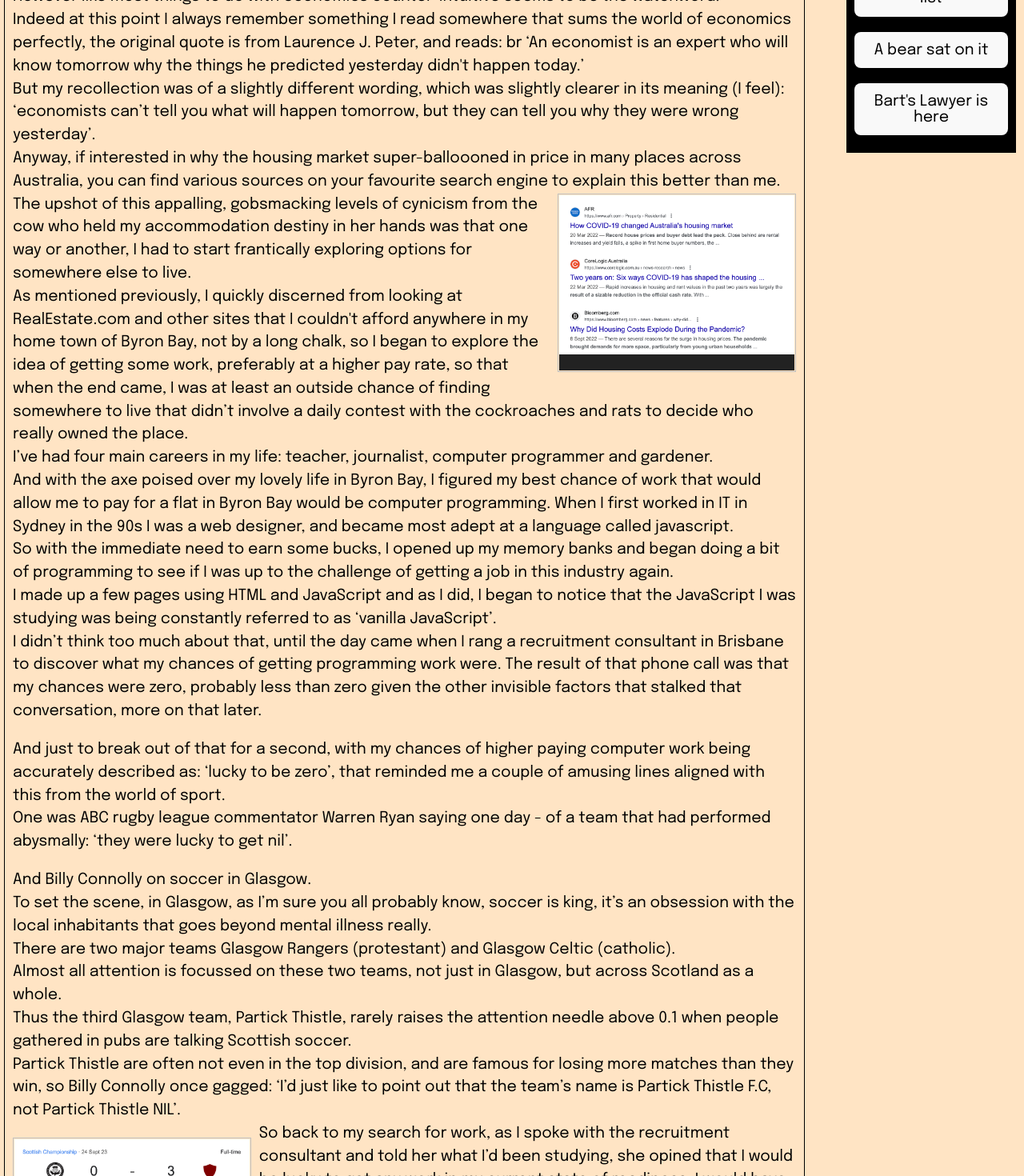
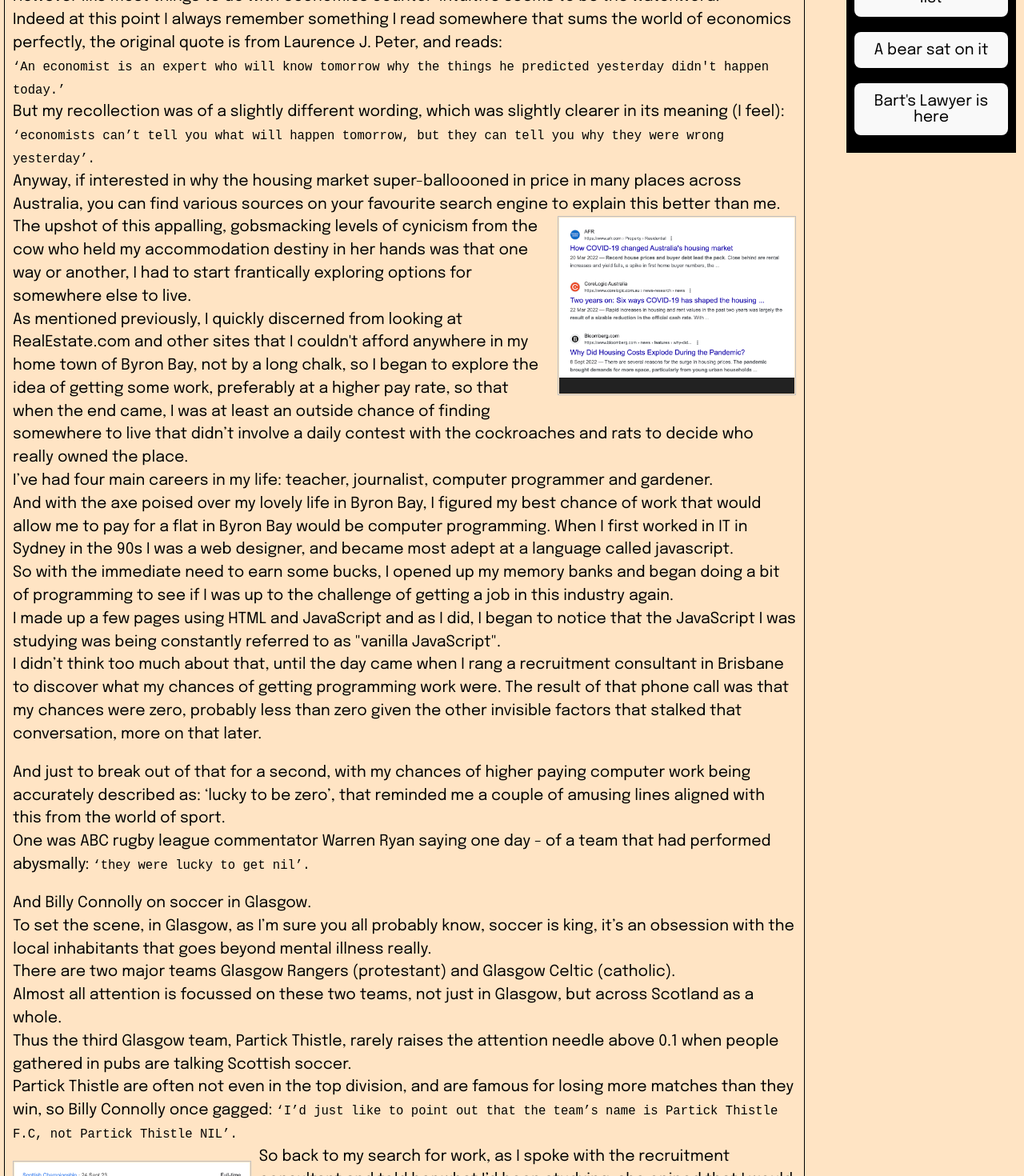
Before and after one commit to LBR474/BDA_Vue_Blog, a Vue app: page / in a window 1280 px wide. Shown: the part 660-2130 px from the top of the page at 80% size. Built offline with nearby package versions, Linux system fonts and the light colour scheme.

Commit message:
Extra commit

```diff
--- a/src/components/Post_6.vue
+++ b/src/components/Post_6.vue
@@ -13,9 +13,9 @@ Firstly, there was the completely gobsmacking realisation that this woman had ju
 COVID did a lot of things to the economy, nearly all of them bad, and one of them was the superheating of the housing market, certainly in Byron Bay. <br>
 I can’t exactly get it straight in my mind how or why this happened, you would think that with everyone at home because of the lockdowns, no one was selling or buying, so the prices should remain flat. <br>
 However like most things to do with economics counter-intuitive seems to be the watchword. <br>
-Indeed at this point I always remember something I read somewhere that sums the world of economics perfectly, the original quote is from Laurence J. Peter, and reads: <i> br ‘An economist is an expert who will know tomorrow why the things he predicted yesterday didn't happen today.’ </i> <br>
-But my recollection was of a slightly different wording, which was slightly clearer in its meaning (I feel): <i>
- ‘economists can’t tell you what will happen tomorrow, but they can tell you why they were wrong yesterday’. </i> <br>
+Indeed at this point I always remember something I read somewhere that sums the world of economics perfectly, the original quote is from Laurence J. Peter, and reads: <br>  <code>‘An economist is an expert who will know tomorrow why the things he predicted yesterday didn't happen today.’ </code> <br>
+But my recollection was of a slightly different wording, which was slightly clearer in its meaning (I feel): <br> <code>
+ ‘economists can’t tell you what will happen tomorrow, but they can tell you why they were wrong yesterday’. </code> <br>
 Anyway, if interested in why the housing market super-balloooned in price in many places across Australia, you can find various sources on your favourite search engine to explain this better than me. <br>
 <figure class="rightImage">
  <img src="/pro_complain_images/house-price-market-search.png" alt="">
@@ -27,21 +27,21 @@ I’ve had four main careers in my life: teacher, journalist, computer programme
 And with the axe poised over my lovely life in Byron Bay, I figured my best chance of work that would allow me to pay for a flat in Byron Bay would be computer programming.
 When I first worked in IT in Sydney in the 90s I was a web designer, and became most adept at a language called javascript. <br>
 So with the immediate need to earn some bucks, I opened up my memory banks and began doing a bit of programming to see if I was up to the challenge of getting a job in this industry again. <br>
-I made up a few pages using HTML and JavaScript and as I did, I began to notice that the JavaScript I was studying was being constantly referred to as ‘vanilla JavaScript’. <br>
+I made up a few pages using HTML and JavaScript and as I did, I began to notice that the JavaScript I was studying was being constantly referred to as "vanilla JavaScript". <br>
 I didn’t think too much about that, until the day came when I rang a recruitment consultant in Brisbane to discover what my chances of getting programming work were.
 The result of that phone call was that my chances were zero, probably less than zero given the other invisible factors that stalked that conversation, more on that later. <br>
 <p></p>
 
 And just to break out of that for a second, with my chances of higher paying computer work being accurately described as: ‘lucky to be zero’, that reminded me a couple of amusing lines aligned with this from the world of sport. <br>
 
-One was ABC rugby league commentator Warren Ryan saying one day - of a team that had performed abysmally: ‘they were lucky to get nil’. <br>
+One was ABC rugby league commentator Warren Ryan saying one day - of a team that had performed abysmally: <code> ‘they were lucky to get nil’.</code> <br>
 <p></p>
 And Billy Connolly on soccer in Glasgow. <br>
 To set the scene, in Glasgow, as I’m sure you all probably know, soccer is king, it’s an obsession with the local inhabitants that goes beyond mental illness really. <br>
 There are two major teams Glasgow Rangers (protestant) and Glasgow Celtic (catholic). <br>
 Almost all attention is focussed on these two teams, not just in Glasgow, but across Scotland as a whole. <br>
 Thus the third Glasgow team, Partick Thistle, rarely raises the attention needle above 0.1 when people gathered in pubs are talking Scottish soccer. <br>
-Partick Thistle are often not even in the top division, and are famous for losing more matches than they win, so Billy Connolly once gagged: ‘I’d just like to point out that the team’s name is Partick Thistle F.C, not Partick Thistle NIL’. <br>
+Partick Thistle are often not even in the top division, and are famous for losing more matches than they win, so Billy Connolly once gagged: <code> ‘I’d just like to point out that the team’s name is Partick Thistle F.C, not Partick Thistle NIL’.</code> <br>
 <figure class="leftImage">
  <img src="/pro_complain_images/partick_nil.png" alt="">
  <figcaption></figcaption>
@@ -121,8 +121,8 @@ Moving on, after some weeks of waiting, I began to feel that I should have heard
 But with no word, I felt I better get proactive, so I rang one of the publishers.
 There I spoke with a helpful person, and even that was something of a miracle, as that conversation made me realise. <br>
 I say miracle, because publishers are so swamped that even getting someone to answer the phone is a something of a rarity, compare with the modern era where no company answers the phone but simply advises you in the voice answer message to go to their website and look at the Frequently Asked Questions page and see if that helps with your query, meaning: f*** off and don’t bother us. <br>
-Anyway the helpful person at the publishers told me that they don’t take unsolicited manuscripts, <i>‘we only publish books sent to us by literary agents’. </i>
-So I rang off and went to the yellow pages for Sydney and looked up literary agents, and there were three listed as I recall.I rang the first one in the book and they told me: <i>‘we won’t take you on unless you’ve already been published’. </i>
+Anyway the helpful person at the publishers told me that they don’t take unsolicited manuscripts, <code>‘we only publish books sent to us by literary agents’. </code>
+So I rang off and went to the yellow pages for Sydney and looked up literary agents, and there were three listed as I recall.I rang the first one in the book and they told me: <code>‘we won’t take you on unless you’ve already been published’. </code> <br>
 So with a snarling groan at the unfairness of life (as I saw it), my literary ambitions died for the moment. <br>
 There was back then a thing called vanity publishing, where you publish your own book, and then hawk it around book stores hoping they would put it on the shelf, but I was not really prepared to do that. <br>
 There have been successes using this process, Mathew Reilly, the thriller writer, began this way, and I suppose I could have done that, but as I look back on it, that just all seemed too hard. <br>
```
